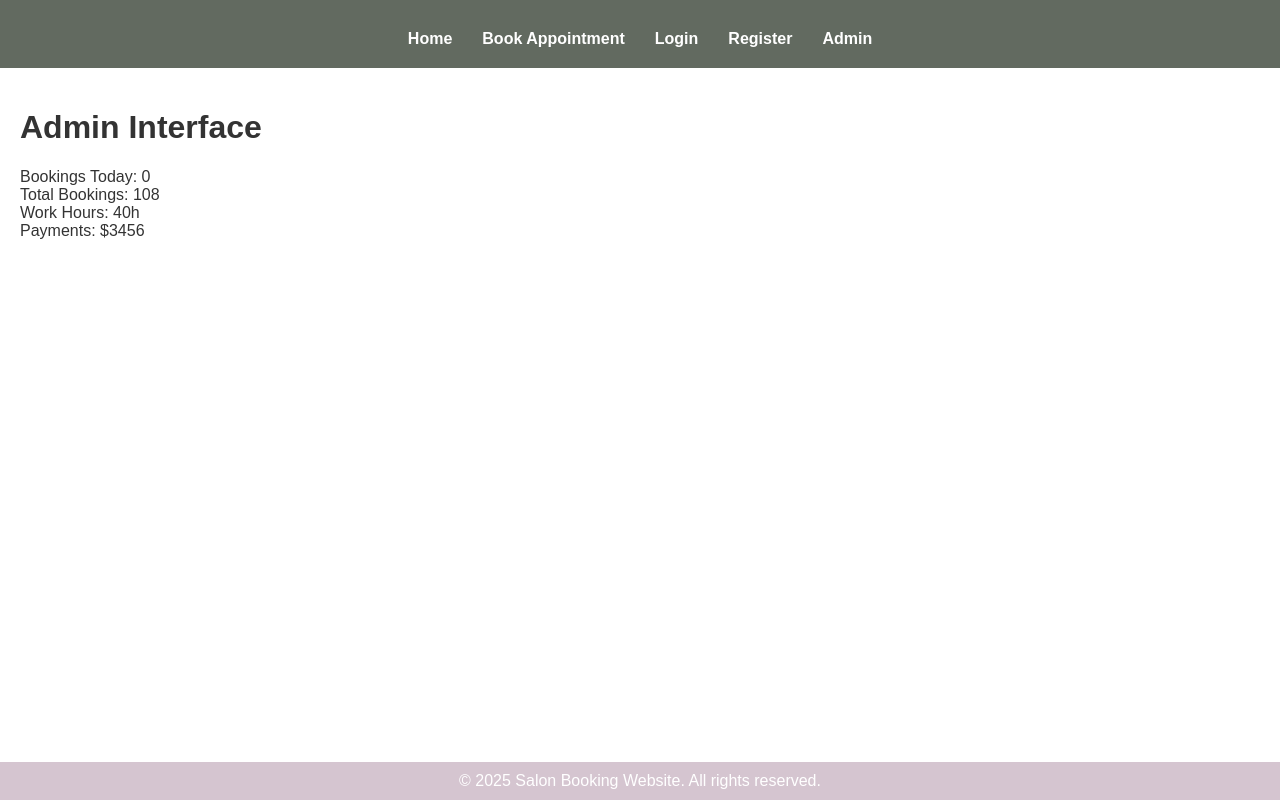
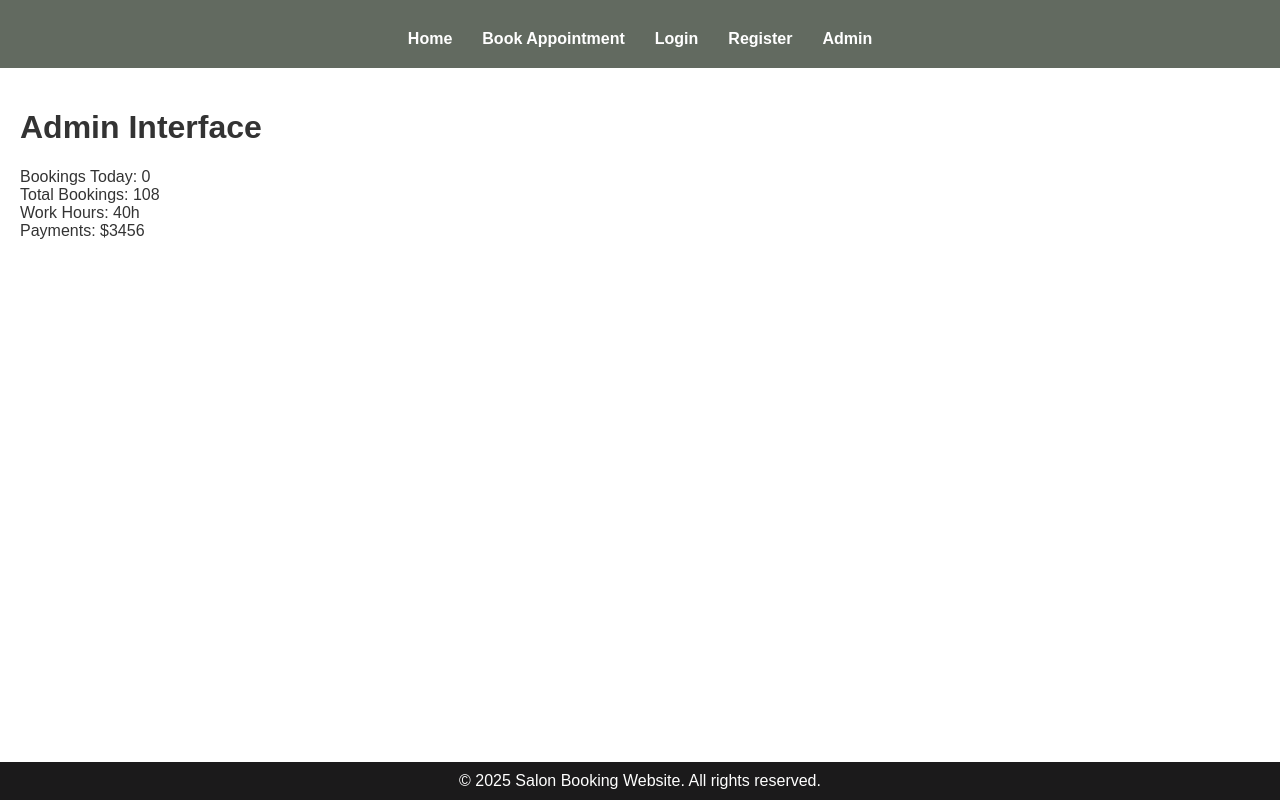
Before and after one commit to Ramudi48/Doctor-Appointment-Website, a React (Create React App) app in the folder client/: page /admin in a window 1280 px wide. Built offline with nearby package versions, Linux system fonts and the light colour scheme.

Commit message:
chanege footer.js

```diff
--- a/client/src/components/Footer/Footer.module.css
+++ b/client/src/components/Footer/Footer.module.css
@@ -1,5 +1,5 @@
 .footer {
-    background-color: #d5c5d0;
+    background-color: #1b1a1b;
     color: #fff;
     text-align: center;
     padding: 10px 0;
```
